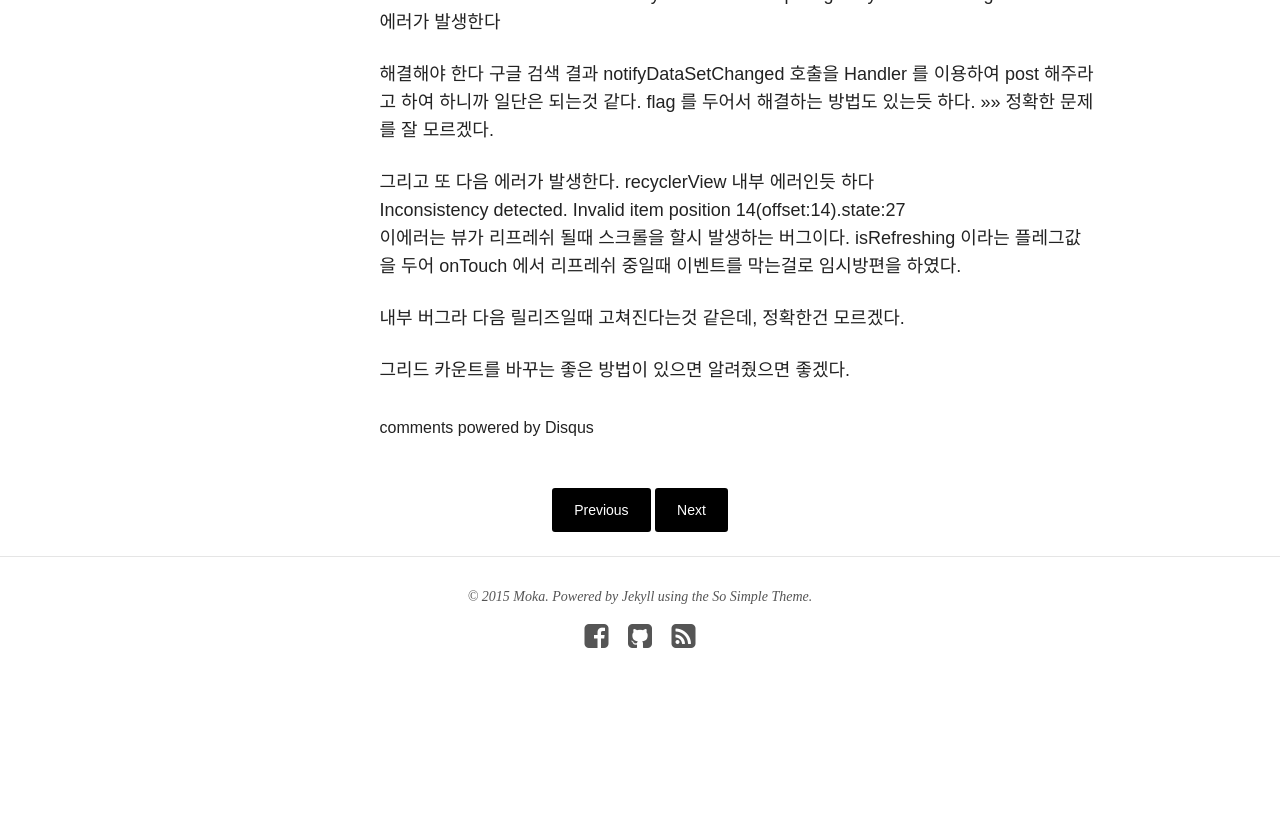
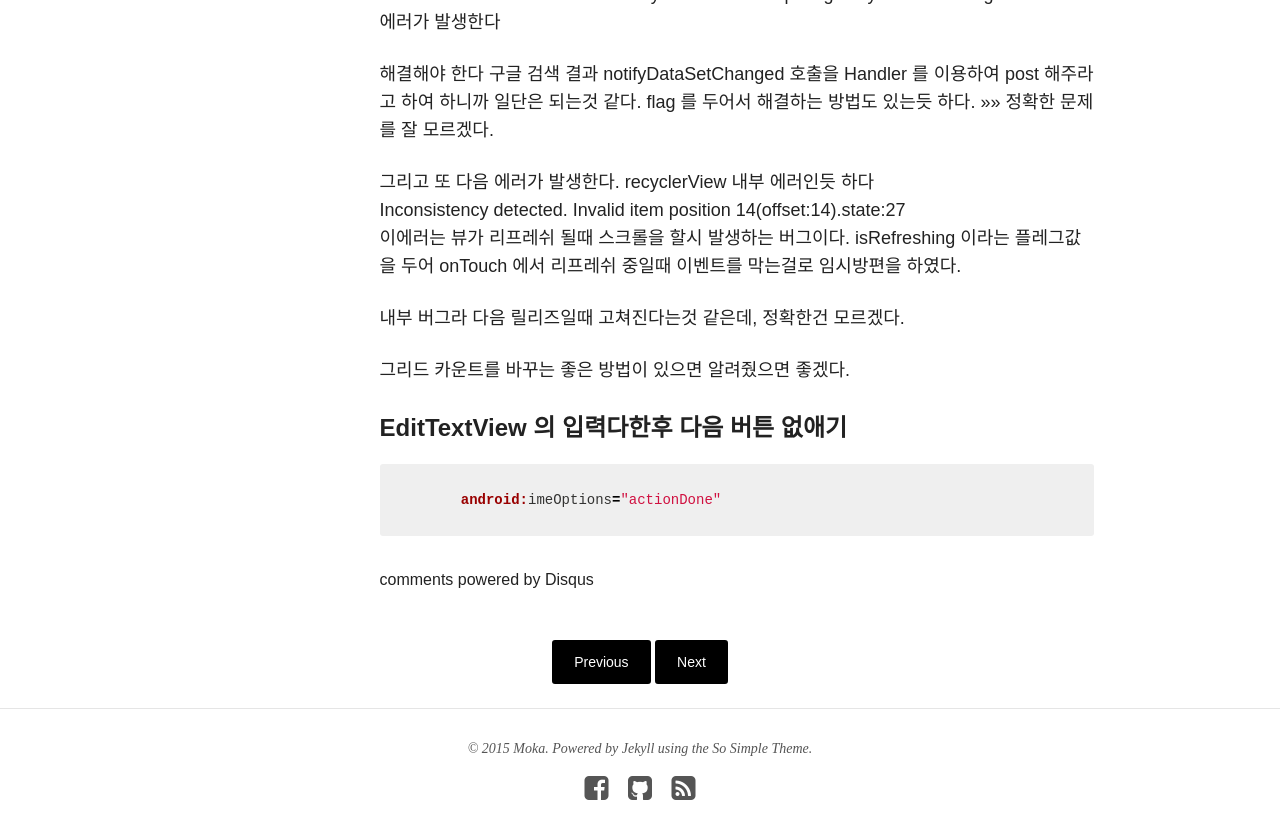
Before and after one commit to steadymoka/moka-a.github.io, a Jekyll site: the page built from _posts/blog/2015-07-27-android-note.md, in a window 1280 px wide and 900 px high, scrolled down 2376 px. Shown: the top 839 px of the window. Built offline with Jekyll 4.4.1, drawn with Linux system fonts in a browser that asks for light colours; nearby versions of some CDN libraries; comment, search, counter and statistics services are not loaded; before the commit the page ends 3124 px from its top, so only the background shows below that.

Commit message:
post android note

```diff
--- a/_posts/blog/2015-07-27-android-note.md
+++ b/_posts/blog/2015-07-27-android-note.md
@@ -75,3 +75,8 @@ layoutManager.requestLayout();
 내부 버그라 다음 릴리즈일때 고쳐진다는것 같은데, 정확한건 모르겠다.
 
 그리드 카운트를 바꾸는 좋은 방법이 있으면 알려줬으면 좋겠다.
+
+#### EditTextView 의 입력다한후 다음 버튼 없애기
+{% highlight java %}
+	android:imeOptions="actionDone"
+{% endhighlight java %}
```
